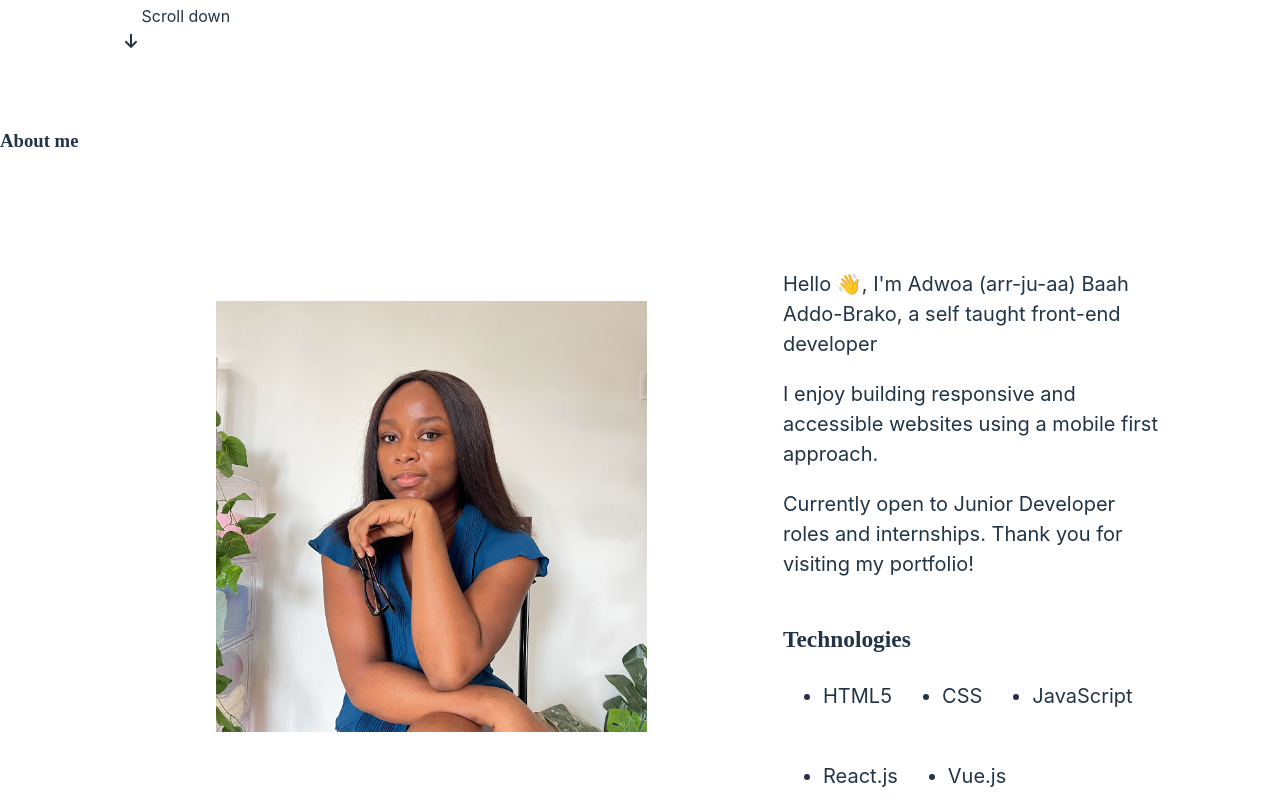
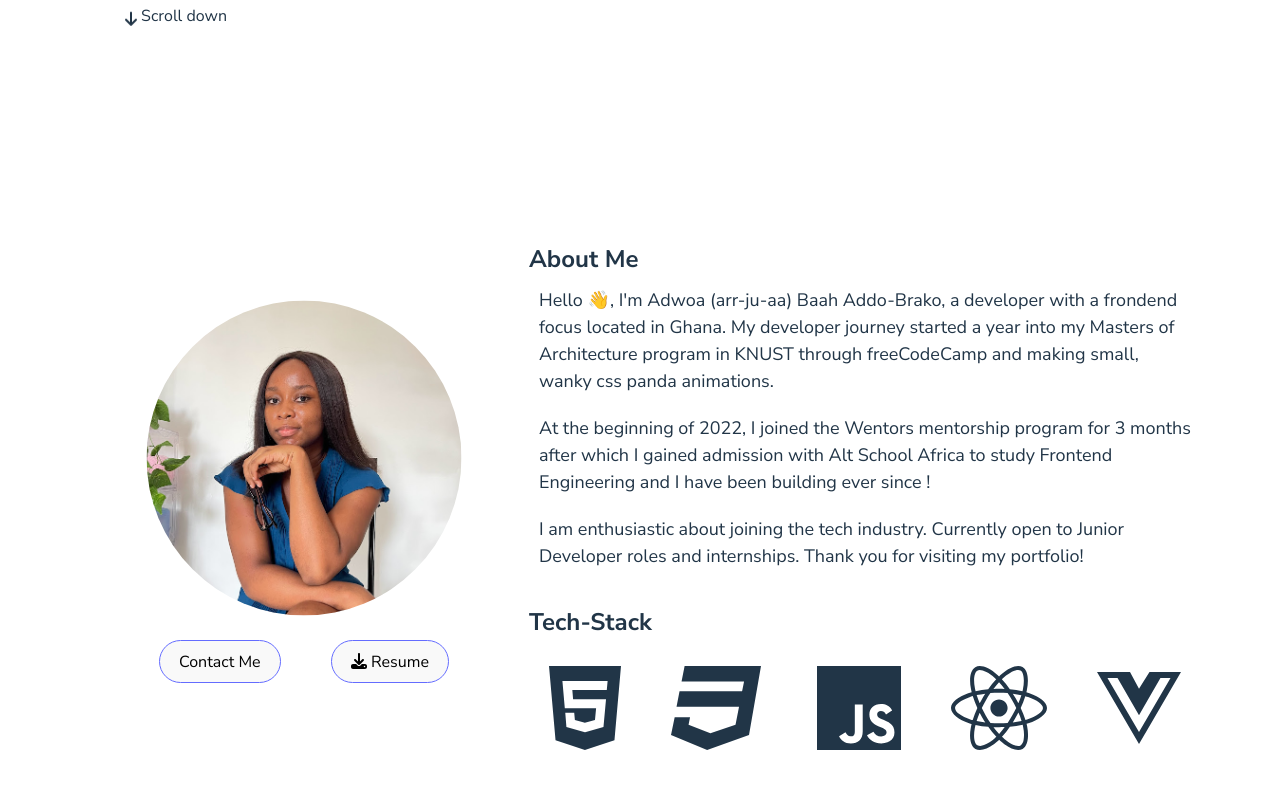
Before and after one commit to missbaah/portfolio-site, a React (Vite) app: page / in a window 1280 px wide. Shown: the part 560-1360 px from the top of the page. Built offline with nearby package versions, Linux system fonts and the light colour scheme.

Commit message:
adjusting about layout

```diff
--- a/src/App.css
+++ b/src/App.css
@@ -75,54 +75,44 @@
 /* <-------- About Component ---------> */
 
 .about-container {
+  min-height: 100vh;
+  /* background-color: #f698ca; */
   display: flex;
   flex-direction: row;
+  /* flex-wrap: wrap; */
   justify-content: center;
   align-items: center;
-  margin: 30px 100px;
+  padding: 0px 100px;
+}
+
+.img-container {
+  margin-top: -100px;
 }
 
 .btn {
   display: flex;
   justify-content: center;
   gap: 50px;
+  margin-top: -50px;
 }
 
 .profilePic {
-  scale: 0.65;
+  height: 450px;
+  width: 450px;
+  scale: 0.7;
+  border-radius: 50%;
 }
-
-article {
-  font-size: 20px;
+.text {
+  padding: 10px;
+}
+/* article {
+  font-size: 18px;
   font-weight: 400;
-  display: flex;
-  flex-direction: column;
-  gap: 20px;
   padding: 20px;
-}
+} */
 
 /* <---------- The End ----------> */
 
-/* <----------------- TECHNOLOGIESS SECTION -------------------> */
-
-.tech-container {
-  display: flex;
-  gap: 20px;
-  text-align: center;
-}
-
-h3 {
-  font-family: Poppins;
-}
-
-.tech {
-  display: flex;
-  flex-direction: row;
-  gap: 50px;
-  flex-wrap: wrap;
-}
-
-/* <----------------- THE END-------------------> */
 /* <---------- Footer Container-----------> */
 
 .footer-container {
--- a/src/Pages/Home.jsx
+++ b/src/Pages/Home.jsx
@@ -25,9 +25,9 @@ const Home = () => {
           down
         </div>
       </Fade>
-      <Fade bottom>
+      {/* <Fade bottom>
         <h3 className="sub-heading">About me</h3>
-      </Fade>
+      </Fade> */}
       <About />
       <Fade bottom>
         <h3 className="sub-heading">Here are some projects I've worked on</h3>
--- a/src/assets/Project.css
+++ b/src/assets/Project.css
@@ -1,4 +1,5 @@
 .project-container {
+  min-height: 100vh;
   margin-top: 100px;
   display: grid;
   grid-template-columns: 1fr 1fr;
--- /dev/null
+++ b/src/assets/Technologies.css
@@ -0,0 +1,7 @@
+.tech-stack {
+  display: flex;
+  flex-direction: row;
+  justify-content: center;
+  gap: 50px;
+  padding: 20px;
+}
--- a/src/components/About.jsx
+++ b/src/components/About.jsx
@@ -1,6 +1,8 @@
 import { profilepic } from "../images";
 import { Technologies } from "./index";
 import { Fade } from "react-reveal";
+import { FontAwesomeIcon } from "@fortawesome/react-fontawesome";
+import { faDownload } from "@fortawesome/free-solid-svg-icons";
 import "../App.css";
 
 const About = () => {
@@ -8,27 +10,35 @@ const About = () => {
     <main>
       <Fade bottom>
         <section className="about-container">
-          <div>
+          <div className="img-container">
             <img className="profilePic" src={profilepic} alt="Adwoa" />
             <span className="btn">
               <button>Contact Me</button>
-              <button>Down Resume</button>
+              <button>
+                <FontAwesomeIcon icon={faDownload} /> Resume
+              </button>
             </span>
           </div>
 
           <article>
-            <div className="text">
-              Hello 👋, I'm Adwoa (arr-ju-aa) Baah Addo-Brako, a self taught
-              front-end developer
-            </div>
-            <div className="text">
-              I enjoy building responsive and accessible websites using a mobile
-              first approach.
-            </div>
-            <div className="text">
-              Currently open to Junior Developer roles and internships. Thank
-              you for visiting my portfolio!
-            </div>
+            <h2>About Me</h2>
+            <p className="text">
+              Hello 👋, I'm Adwoa (arr-ju-aa) Baah Addo-Brako, a developer with
+              a frondend focus located in Ghana. My developer journey started a
+              year into my Masters of Architecture program in KNUST through
+              freeCodeCamp and making small, wanky css panda animations.
+            </p>
+            <p className="text">
+              At the beginning of 2022, I joined the Wentors mentorship program
+              for 3 months after which I gained admission with Alt School Africa
+              to study Frontend Engineering and I have been building ever since !
+            </p>
+            <p className="text">
+              I am enthusiastic about joining the tech industry. Currently open
+              to Junior Developer roles and internships. Thank you for visiting
+              my portfolio!
+            </p>
+            <br />
             <Technologies />
           </article>
         </section>
--- a/src/components/Technologies.jsx
+++ b/src/components/Technologies.jsx
@@ -1,16 +1,25 @@
 import "../App.css";
+import { FontAwesomeIcon } from "@fortawesome/react-fontawesome";
+import {
+  faHtml5,
+  faCss3,
+  faJs,
+  faReact,
+  faVuejs,
+} from "@fortawesome/free-brands-svg-icons";
+import "../assets/Technologies.css";
 
 const Technologies = () => {
   return (
-    <main className="tech-containers">
-      <h3>Technologies</h3>
-      <ul className="tech">
-        <li>HTML5</li>
-        <li>CSS</li>
-        <li>JavaScript</li>
-        <li>React.js</li>
-        <li>Vue.js</li>
-      </ul>
+    <main className="tech-container">
+      <h2>Tech-Stack</h2>
+      <section className="tech-stack">
+        <FontAwesomeIcon icon={faHtml5} size="6x" />
+        <FontAwesomeIcon icon={faCss3} size="6x" />
+        <FontAwesomeIcon icon={faJs} size="6x" />
+        <FontAwesomeIcon icon={faReact} size="6x" />
+        <FontAwesomeIcon icon={faVuejs} size="6x" />
+      </section>
     </main>
   );
 };
--- a/src/index.css
+++ b/src/index.css
@@ -1,5 +1,7 @@
+@import url("https://fonts.googleapis.com/css2?family=Nunito+Sans:wght@200;300;400;600;700&display=swap");
+
 :root {
-  font-family: Inter, system-ui, Avenir, Helvetica, Arial, sans-serif;
+  font-family: Nunito Sans, system-ui, Avenir, Helvetica, Arial, sans-serif;
   line-height: 1.5;
   font-weight: 400;
 
@@ -15,10 +17,14 @@
 }
 
 p {
+  font-size: 18px;
   margin: 0;
 }
 
-h1 {
+h1,
+h2,
+h3 {
+  font-weight: 700;
   margin: 0;
 }
 
@@ -41,10 +47,10 @@ body {
 }
 
 button {
-  border-radius: 8px;
+  border-radius: 50px;
   border: 1px solid #646cff;
   padding: 0.6em 1.2em;
-  font-size: 1em;
+  font-size: 16px;
   font-weight: 500;
   font-family: inherit;
   background-color: #1a1a1a;
```
